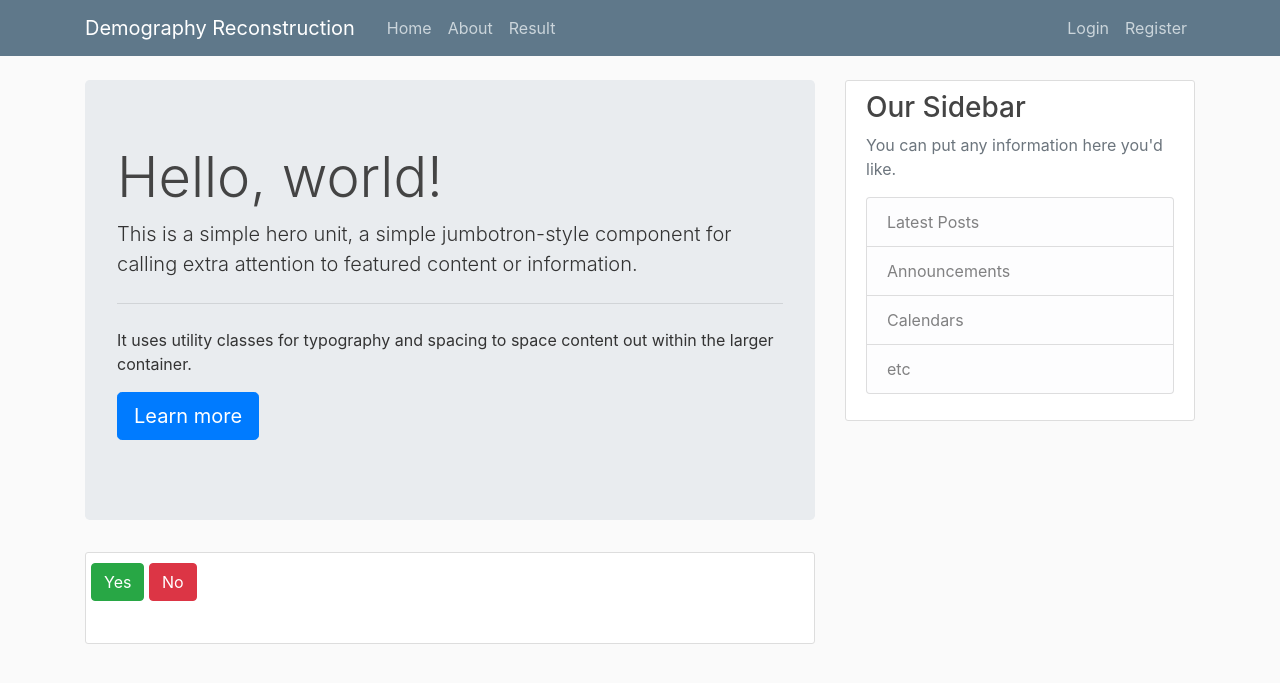
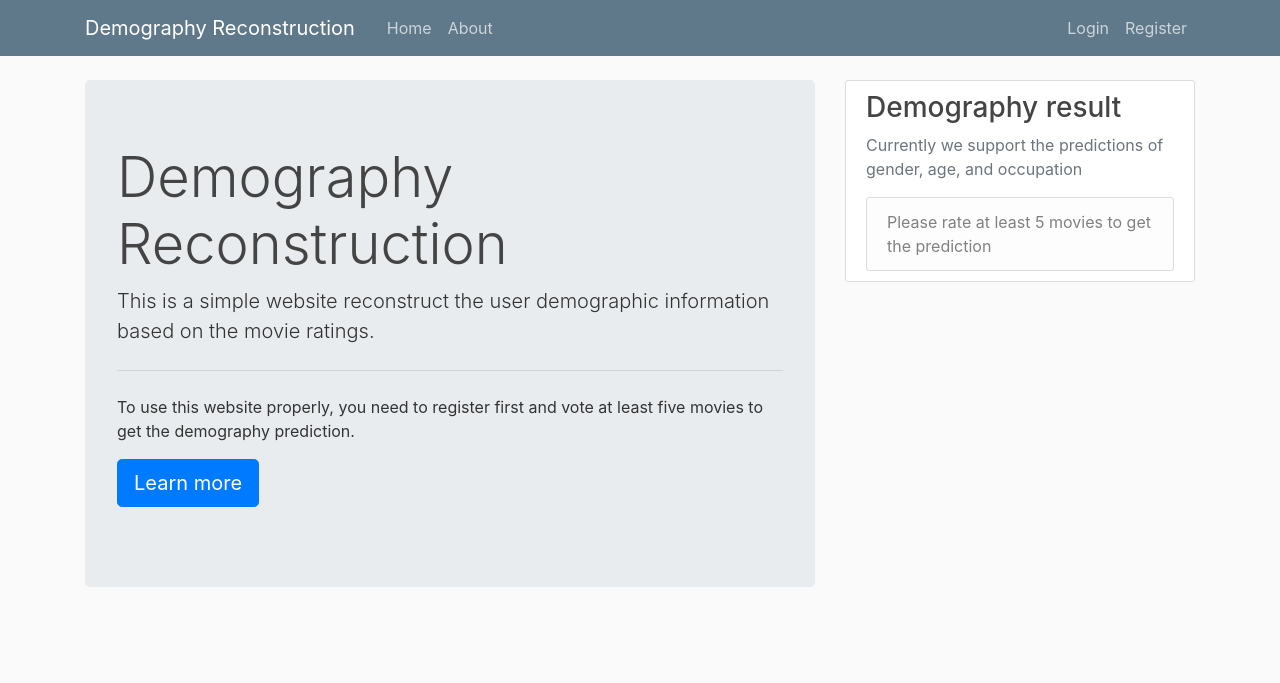
Before and after one commit to josephwww/Blog, a Flask app: page /home in a window 1280 px wide. Shown: the top 683 px of the page. Run offline with Flask 2, Linux system fonts and the light colour scheme; some libraries are stand-ins or nearby versions.

Commit message:
recommender application interface 1.0.0

```diff
--- a/flaskRecommender/__init__.py
+++ b/flaskRecommender/__init__.py
@@ -2,6 +2,9 @@ from flask import Flask
 from flask_sqlalchemy import SQLAlchemy
 from flask_bcrypt import Bcrypt
 from flask_login import LoginManager
+
+
+
 
 app = Flask(__name__)
 app.config['SECRET_KEY'] = '8f186ba1cefa1b933177d06bfe418cf5'
@@ -13,4 +16,7 @@ login_manager.login_view = 'login'
 login_manager.login_message_category = 'info'
 
 
+#
+
+
 from flaskRecommender import routes
--- /dev/null
+++ b/flaskRecommender/demography.py
@@ -0,0 +1,2 @@
+from flaskRecommender import db, login_manager
+from flask_login import login_user, current_user, logout_user, login_required
--- a/flaskRecommender/forms.py
+++ b/flaskRecommender/forms.py
@@ -32,3 +32,5 @@ class LoginForm(FlaskForm):
 class RatingForm(FlaskForm):
     yes = SubmitField('Yes')
     no = SubmitField('No')
+    moderate = SubmitField('Moderate')
+    unknown = SubmitField('I don\'t know this movie')
--- a/flaskRecommender/routes.py
+++ b/flaskRecommender/routes.py
@@ -1,24 +1,19 @@
-from flask import render_template, send_from_directory, url_for, flash, redirect, request
 import os
+from recommender.read_movies import get_movie
+from flask import render_template, send_from_directory, url_for, flash, redirect, request, abort
+from flask_login import login_user, current_user, logout_user, login_required
 from flaskRecommender import app, db, bcrypt
 from flaskRecommender.forms import RegistrationForm, LoginForm, RatingForm
-from flaskRecommender.models import User, Post
-from flask_login import login_user, current_user, logout_user, login_required
+from flaskRecommender.models import User, Rating, Demography
 
-posts = [
-    {
-        'author': 'Joseph',
-        'title': 'Demography content',
-        'content': 'Male, Young Age, Student',
-        'date_posted': 'March 20, 2021'
-    },
-    {
-        'author': 'Rafal',
-        'title': 'Demography content',
-        'content': 'Male, Young Age, Engineer',
-        'date_posted': 'March 21, 2021'
-    }
-]
+
+def update_demography(user):
+    # scores = dict()
+    # for rating in user.ratings:
+    #     scores[rating.film_id] = rating.score
+    d = Demography(owner=user, male=30, age1=18, age1_p=60, age2=25, age2_p=30, occup1=1, occup1_p=50, occup2=6, occup2_p=30)
+    db.session.add(user)
+    db.session.commit()
 
 
 @app.route('/')
@@ -26,10 +21,9 @@ def index():
     return redirect(url_for('home'))
 
 
-@app.route('/home', methods=['POST', 'GET'])
+@app.route('/home')
 def home():
-    form = RatingForm()
-    return render_template('home.html', form=form)
+    return render_template('home.html')
 
 
 @app.route('/about')
@@ -37,9 +31,34 @@ def about():
     return render_template('about.html', title='About')
 
 
-@app.route('/result')
+
+@app.route('/vote', methods=['POST', 'GET'])
+@login_required
+def vote():
+    form = RatingForm()
+    ran_movie = get_movie()
+    movie_id = ran_movie['movie_id']
+    if form.validate_on_submit():
+        if form.yes.data:
+            rating = Rating(author=current_user, score=5, film_id=movie_id)
+        elif form.no.data:
+            rating = Rating(author=current_user, score=1, film_id=movie_id)
+        elif form.unknown.data:
+            # rating = Rating(author=current_user, score=0, film_id=movie_id)
+            return render_template('vote.html', form=form, movie_info=ran_movie)
+        else:
+            rating = Rating(author=current_user, score=3, film_id=movie_id)
+        db.session.add(rating)
+        db.session.commit()
+        update_demography(current_user)
+    return render_template('vote.html', form=form, movie_info=ran_movie)
+
+
+@app.route('/result', methods=['POST', 'GET'])
+@login_required
 def result():
-    return render_template('result.html', title='Result', posts=posts)
+    rating = Rating.query.filter_by(user_id=current_user.id)
+    return render_template('result.html', title='Result', ratings=rating)
 
 @app.route('/register', methods=['GET', 'POST'])
 def register():
@@ -91,3 +110,15 @@ def account():
 @app.route('/favicon.ico')
 def favicon():
     return send_from_directory(os.path.join(app.root_path, 'static'), 'favicon.ico', mimetype='image/vnd.microsoft.icon')
+
+
+@app.route("/rating/<int:rating_id>/delete", methods=['POST'])
+@login_required
+def delete_rating(rating_id):
+    rating = Rating.query.get_or_404(rating_id)
+    if rating.author != current_user:
+        abort(403)
+    db.session.delete(rating)
+    db.session.commit()
+    update_demography(current_user)
+    return redirect(url_for('result'))
--- a/flaskRecommender/templates/home.html
+++ b/flaskRecommender/templates/home.html
@@ -1,27 +1,12 @@
 {% extends "layout.html" %}
 {% block content %}
     <div class="jumbotron">
-        <h1 class="display-4">Hello, world!</h1>
-        <p class="lead">This is a simple hero unit, a simple jumbotron-style component for calling extra attention to featured content or information.</p>
+        <h1 class="display-4">Demography Reconstruction</h1>
+        <p class="lead">This is a simple website reconstruct the user demographic information based on the movie ratings.</p>
         <hr class="my-4">
-        <p>It uses utility classes for typography and spacing to space content out within the larger container.</p>
+        <p>To use this website properly, you need to register first and vote at least five movies to get the demography prediction.</p>
         <p class="lead">
         <a class="btn btn-primary btn-lg" href="{{ url_for('about') }}" role="button">Learn more</a>
         </p>
     </div>
-    <div class="content-section">
-        <form method="POST" action="">
-            <div class="form-group pull-right">
-                <div class="row">
-                    <form method="POST" action="">
-                        {{ form.hidden_tag() }}
-                        <div class="form-group">
-                            {{ form.yes(class="btn btn-primary btn-success") }}
-                            {{ form.no(class="btn btn-primary btn-danger") }}
-                        </div>
-                    </form>
-                </div>
-            </div>
-        </form>
-    </div>
 {% endblock content %}
--- a/flaskRecommender/templates/layout.html
+++ b/flaskRecommender/templates/layout.html
@@ -1,5 +1,5 @@
 <!DOCTYPE html>
-<html>
+<html lang="en">
 <head>
     <!-- Required meta tags -->
     <meta charset="utf-8">
@@ -11,9 +11,9 @@
     <link rel="stylesheet" type="text/css" href="{{ url_for('static', filename='main.css') }}">
 
     {% if title %}
-        <title>Flask Blog - {{ title }}</title>
+        <title>Demography Reconstruction - {{ title }}</title>
     {% else %}
-        <title>Flask Blog</title>
+        <title>Demography Reconstruction</title>
     {% endif %}
 </head>
 <body>
@@ -28,7 +28,10 @@
             <div class="navbar-nav mr-auto">
               <a class="nav-item nav-link" href="{{ url_for('home') }}">Home</a>
               <a class="nav-item nav-link" href="{{ url_for('about') }}">About</a>
-                <a class="nav-item nav-link" href="{{ url_for('result') }}">Result</a>
+              {% if current_user.is_authenticated %}
+              <a class="nav-item nav-link" href="{{ url_for('vote') }}">Vote</a>
+              <a class="nav-item nav-link" href="{{ url_for('result') }}">Result</a>
+              {% endif %}
             </div>
             <!-- Navbar Right Side -->
             <div class="navbar-nav">
@@ -60,15 +63,77 @@
         </div>
         <div class="col-md-4">
           <div class="content-section">
-            <h3>Our Sidebar</h3>
-            <p class='text-muted'>You can put any information here you'd like.
+            <h3>Demography result</h3>
+              <p class='text-muted'>Currently we support the predictions of gender, age, and occupation</p>
               <ul class="list-group">
-                <li class="list-group-item list-group-item-light">Latest Posts</li>
-                <li class="list-group-item list-group-item-light">Announcements</li>
-                <li class="list-group-item list-group-item-light">Calendars</li>
-                <li class="list-group-item list-group-item-light">etc</li>
+                {% if current_user.is_authenticated and current_user.ratings.count() > 4%}
+                {% set age_dict = {1:  "Under 18", 18:  "18-24", 25:  "25-34", 35:  "35-44", 45:  "45-49", 50:  "50-55", 56:  "56+"} %}
+                {% set demo = current_user.demographics[-1] %}
+                <li class="list-group-item list-group-item-light">Gender</li>
+                <li class="list-group-item list-group-item-light">
+                    <div class="progress">
+                      <div class="progress-bar bg-success" style="width:{{ demo.male }}%">
+                        Male {{ demo.male }}%
+                      </div>
+                      <div class="progress-bar bg-info" style="width:{{ 100 - demo.male }}%">
+                        Female {{ 100 - demo.male }}%
+                      </div>
+                    </div>
+                </li>
+                <li class="list-group-item list-group-item-light">Age</li>
+                <li class="list-group-item list-group-item-light">
+                    <div class="progress">
+                      <div class="progress-bar bg-success" style="width:{{ demo.age1_p }}%">
+                        <span class="text-dark justify-content-center position-absolute w-100"><strong>{{ age_dict[demo.age1] }} {{ demo.age1_p }}%</strong></span>
+                      </div>
+                    </div>
+                    <div class="progress mt-2">
+                      <div class="progress-bar bg-info" style="width:{{ demo.age2_p }}%">
+                          <span class="text-dark justify-content-center position-absolute w-100"><strong>{{ age_dict[demo.age2] }} {{ demo.age2_p }}%</strong></span>
+                      </div>
+                    </div>
+
+                </li>
+                    {% set occup_dict = {0:  "other",
+                    1:  "academic/educator",
+                    2:  "artist",
+                    3:  "clerical/admin",
+                    4:  "college/grad student",
+                    5:  "customer service",
+                    6:  "doctor/health care",
+                    7:  "executive/managerial",
+                    8:  "farmer",
+                    9:  "homemaker",
+                    10:  "K-12 student",
+                    11:  "lawyer",
+                    12:  "programmer",
+                    13:  "retired",
+                    14:  "sales/marketing",
+                    15:  "scientist",
+                    16:  "self-employed",
+                    17:  "technician/engineer",
+                    18:  "tradesman/craftsman",
+                    19:  "unemployed",
+                    20:  "writer"}  %}
+                <li class="list-group-item list-group-item-light">Occupation</li>
+                <li class="list-group-item list-group-item-light">
+                    <div class="progress">
+                      <div class="progress-bar bg-success" style="width:{{ demo.occup1_p }}%">
+                        <span class="text-dark justify-content-center position-absolute w-100"><strong>{{ occup_dict[demo.occup1] }} {{ demo.occup1_p }}%</strong></span>
+                      </div>
+                    </div>
+                    <div class="progress mt-2">
+                      <div class="progress-bar bg-info" style="width:{{ demo.occup2_p }}%">
+                          <span class="text-dark justify-content-center position-absolute w-100"><strong>{{ occup_dict[demo.occup2] }} {{ demo.occup2_p }}%</strong></span>
+                      </div>
+                    </div>
+
+                </li>
+                  {% else %}
+                    <li class="list-group-item list-group-item-light">Please rate at least 5 movies to get the prediction</li>
+                  {% endif %}
               </ul>
-            </p>
+
           </div>
         </div>
       </div>
```
Also changed, not shown: flaskRecommender/db_init.py (added, +14 -0 lines), flaskRecommender/models.py (+24 -14 lines), flaskRecommender/templates/result.html (+26 -5 lines), flaskRecommender/templates/vote.html (added, +37 -0 lines), ml-1m/read_movies.py (deleted, +0 -7 lines), recommender/read_movies.py (added, +47 -0 lines), requirements.txt (+10 -1 lines), flaskRecommender/static/main.css (line endings or trailing spaces), recommender/__init__.py (added), recommender/ml-1m/__init__.py (added), recommender/ml-1m/read_data.py (renamed from ml-1m/read_data.py).
